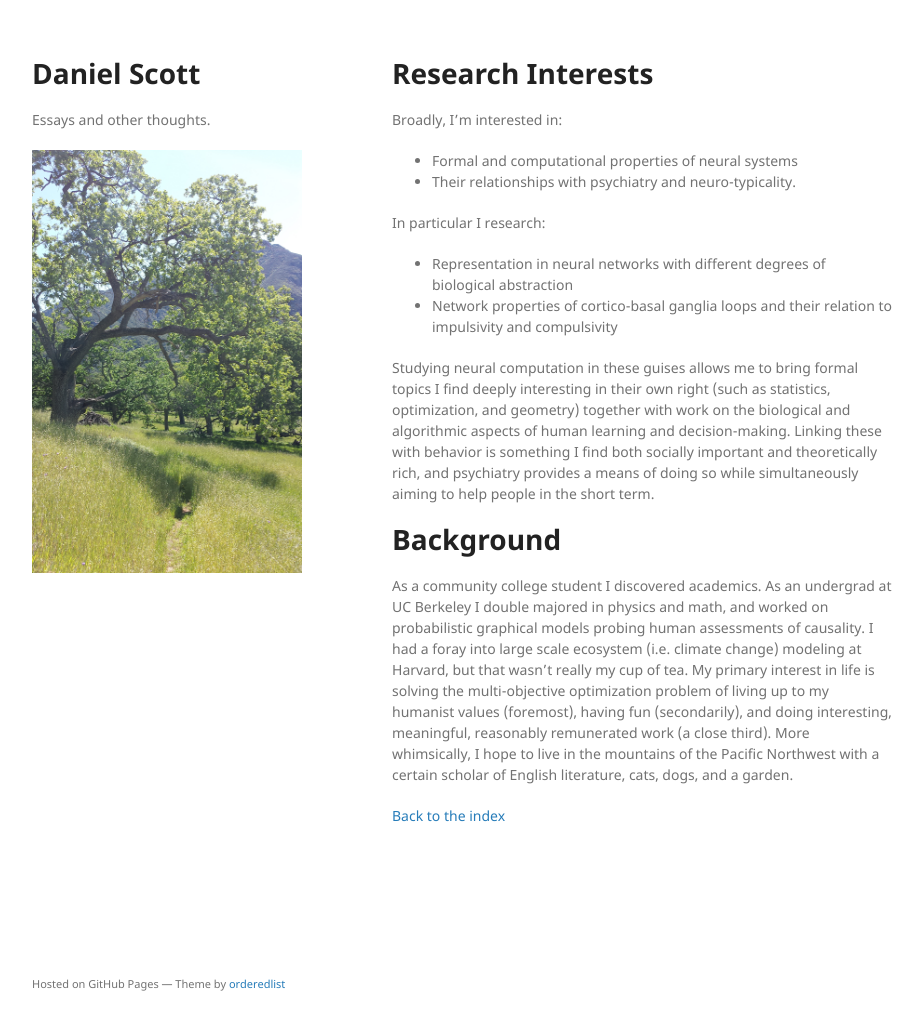
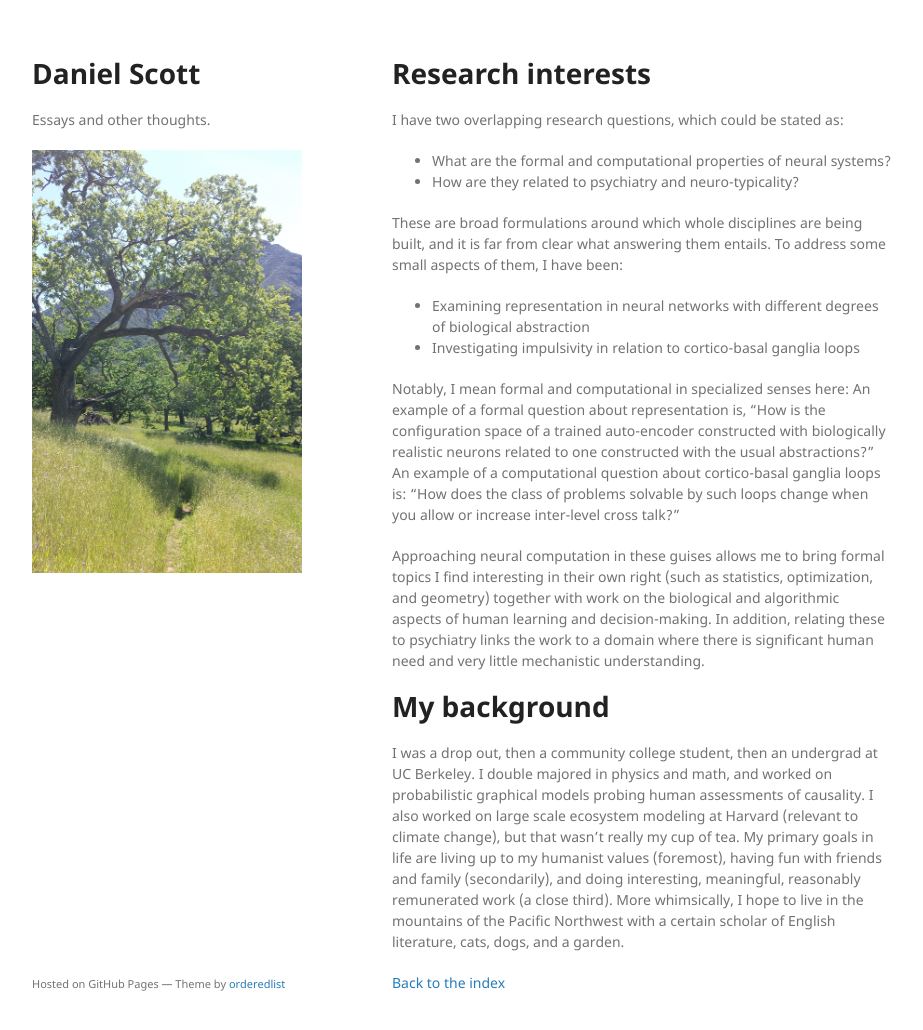
Before and after one commit to DanielNScott/DanielNScott.github.io, a Jekyll site: the page built from content/about.md, in a window 1280 px wide and 1063 px high. Shown: the top 1030 px of the window, without its empty margins (178-1101 px from the left). Built offline with Jekyll 4.4.1, drawn with Linux system fonts in a browser that asks for light colours; our own code applies the rules of GitHub Pages for plain Markdown files.

Commit message:
Add about, work on math

```diff
--- a/content/about.md
+++ b/content/about.md
@@ -2,18 +2,20 @@
 layout: default
 ---
 
-# Research Interests #
-Broadly, I'm interested in:
- - Formal and computational properties of neural systems
- - Their relationships with psychiatry and neuro-typicality.
+# Research interests #
+I have two overlapping research questions, which could be stated as:
+ - What are the formal and computational properties of neural systems?
+ - How are they related to psychiatry and neuro-typicality?
 
-In particular I research:
- - Representation in neural networks with different degrees of biological abstraction
- - Network properties of cortico-basal ganglia loops and their relation to impulsivity and compulsivity
+These are broad formulations around which whole disciplines are being built, and it is far from clear what answering them entails. To address some small aspects of them, I have been:
+ - Examining representation in neural networks with different degrees of biological abstraction
+ - Investigating impulsivity in relation to cortico-basal ganglia loops
 
-Studying neural computation in these guises allows me to bring formal topics I find deeply interesting in their own right (such as statistics, optimization, and geometry) together with work on the biological and algorithmic aspects of human learning and decision-making. Linking these with behavior is something I find both socially important and theoretically rich, and psychiatry provides a means of doing so while simultaneously aiming to help people in the short term.
+Notably, I mean formal and computational in specialized senses here: An example of a formal question about representation is, "How is the configuration space of a trained auto-encoder constructed with biologically realistic neurons related to one constructed with the usual abstractions?" An example of a computational question about cortico-basal ganglia loops is: "How does the class of problems solvable by such loops change when you allow or increase inter-level cross talk?"
 
-# Background #
-As a community college student I discovered academics. As an undergrad at UC Berkeley I double majored in physics and math, and worked on probabilistic graphical models probing human assessments of causality. I had a foray into large scale ecosystem (i.e. climate change) modeling at Harvard, but that wasn't really my cup of tea. My primary interest in life is solving the multi-objective optimization problem of living up to my humanist values (foremost), having fun (secondarily), and doing interesting, meaningful, reasonably remunerated work (a close third). More whimsically, I hope to live in the mountains of the Pacific Northwest with a certain scholar of English literature, cats, dogs, and a garden.
+Approaching neural computation in these guises allows me to bring formal topics I find interesting in their own right (such as statistics, optimization, and geometry) together with work on the biological and algorithmic aspects of human learning and decision-making. In addition, relating these to psychiatry links the work to a domain where there is significant human need and very little mechanistic understanding.
 
-[Back to the index](../index.md)
+# My background #
+I was a drop out, then a community college student, then an undergrad at UC Berkeley. I double majored in physics and math, and worked on probabilistic graphical models probing human assessments of causality. I also worked on large scale ecosystem modeling at Harvard (relevant to climate change), but that wasn't really my cup of tea. My primary goals in life are living up to my humanist values (foremost), having fun with friends and family (secondarily), and doing interesting, meaningful, reasonably remunerated work (a close third). More whimsically, I hope to live in the mountains of the Pacific Northwest with a certain scholar of English literature, cats, dogs, and a garden.
+
+[Back to the index](../index)
```
Also changed, not shown: content/math-education.md (deleted, +0 -11 lines), content/math.md (added, +30 -0 lines), index.md (+4 -1 lines), 12 other files.
